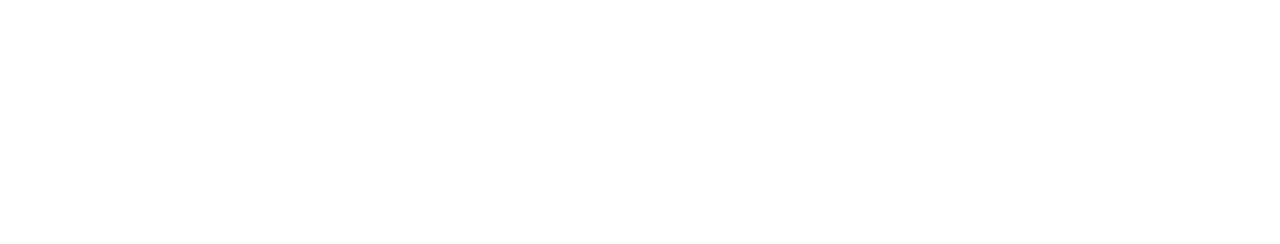
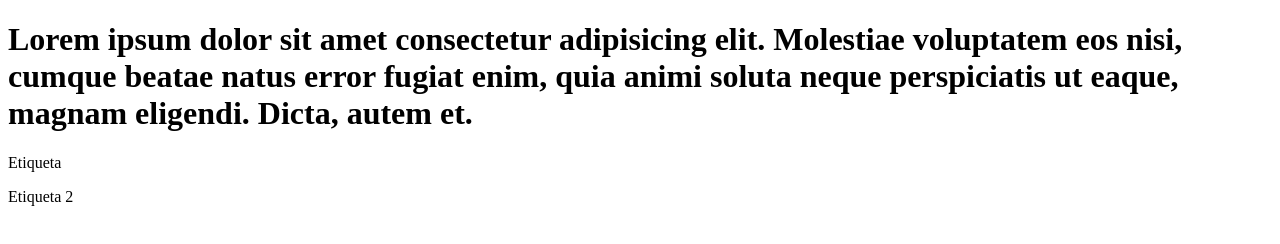
Before and after one commit to Karime-Caballero/kacc-gds0551, a plain HTML site: page index.html in a window 1280 px wide. Drawn offline with Linux system fonts and the light colour scheme.

Commit message:
modificcacion desde la rama feature/login

```diff
--- a/index.html
+++ b/index.html
@@ -3,7 +3,10 @@
 <head>
     <meta charset="UTF-8">
     <meta name="viewport" content="width=device-width, initial-scale=1.0">
-    <title>Document</title>
+    <title>Hola desde feature/login </title>
+    <h1>Lorem ipsum dolor sit amet consectetur adipisicing elit. Molestiae voluptatem eos nisi, cumque beatae natus error fugiat enim, quia animi soluta neque perspiciatis ut eaque, magnam eligendi. Dicta, autem et.</h1>
+    <p>Etiqueta</p>
+    <p>Etiqueta 2</p>
 </head>
 <body>
 
```
